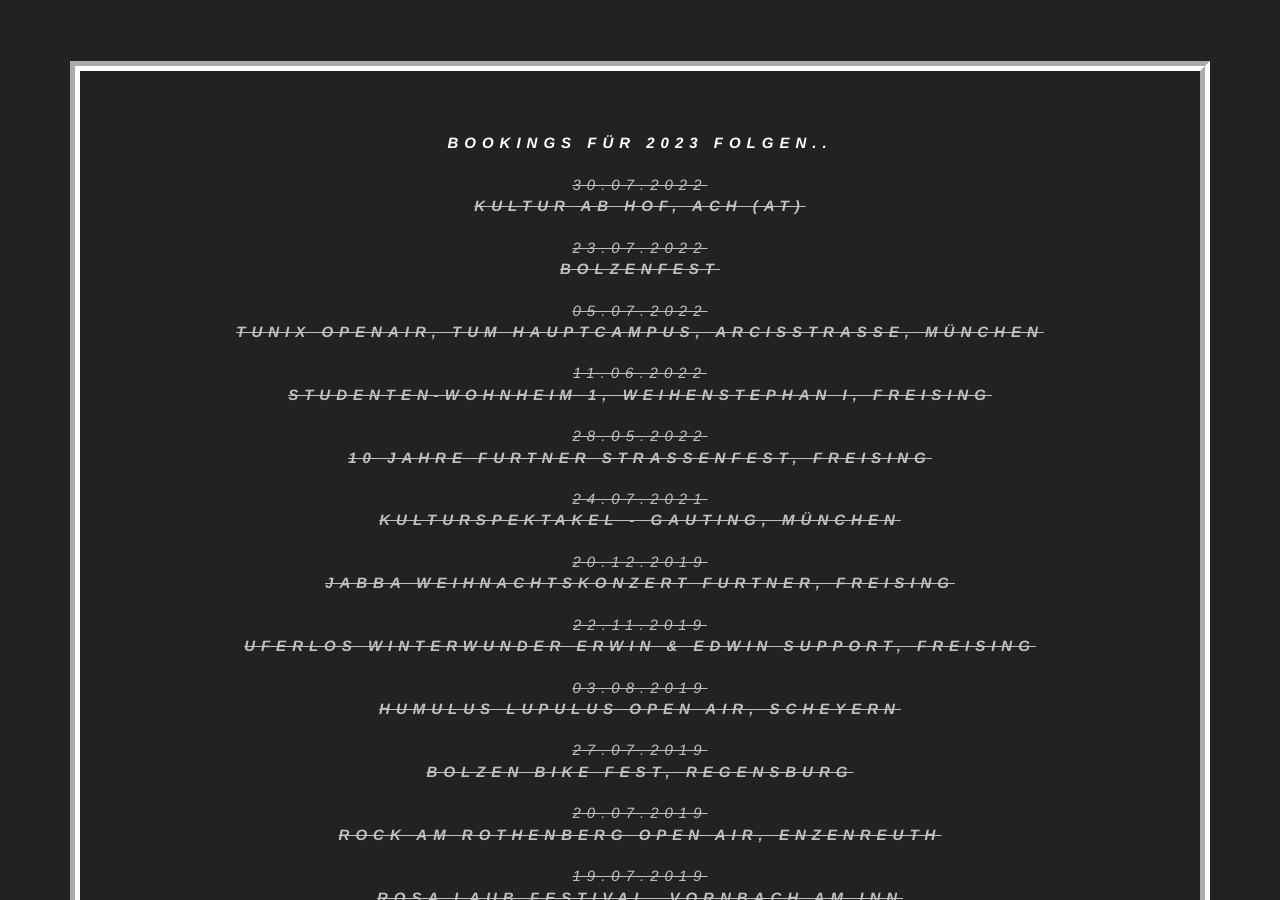
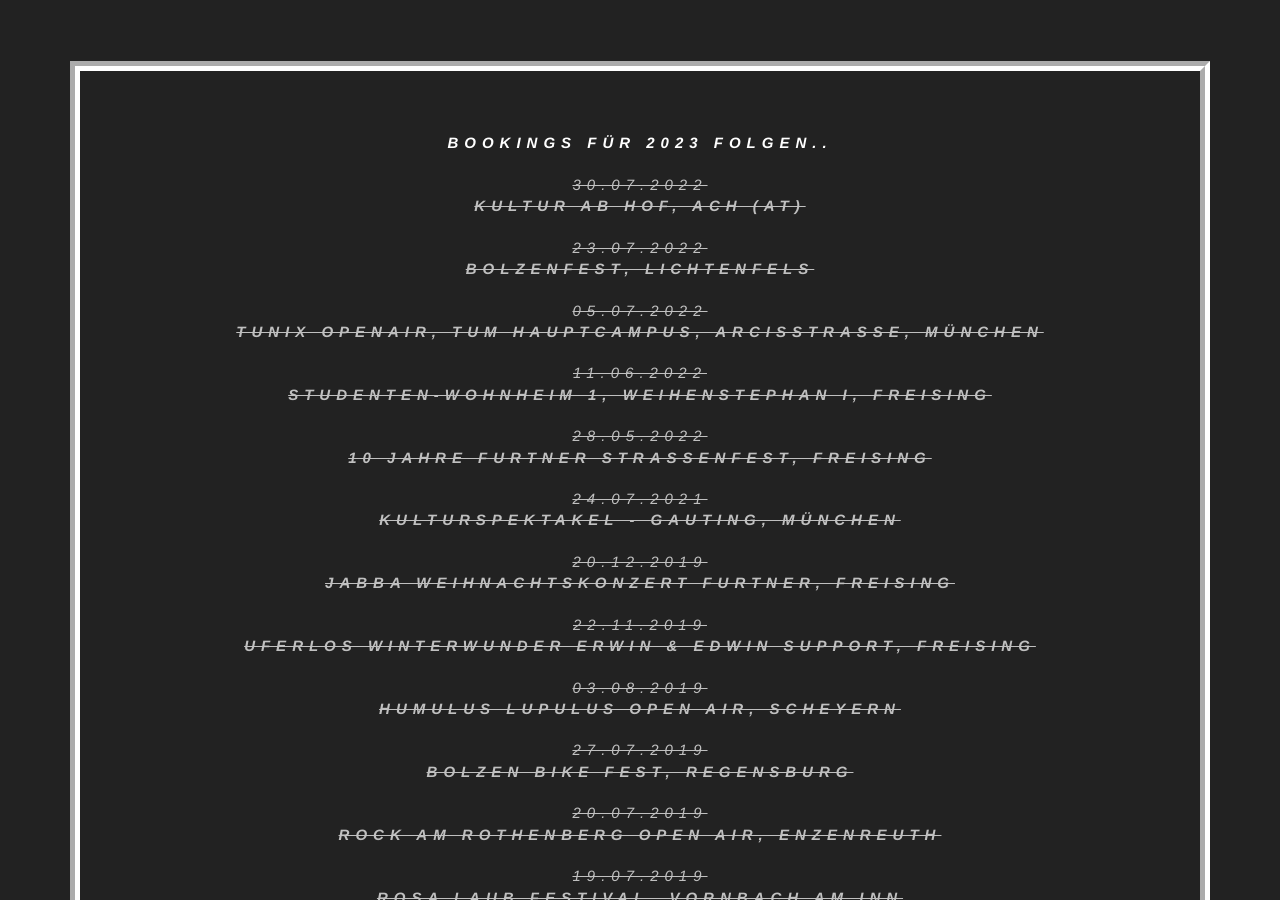
Before and after one commit to jabbadafunk/jabbadafunk.github.io, a Jekyll site: the page built from index.html, in a window 1280 px wide and 900 px high, scrolled down 1013 px. Built offline with Jekyll 4.4.1, drawn with Linux system fonts in a browser that asks for light colours.

Commit message:
Update gigs.yml

```diff
--- a/_data/gigs.yml
+++ b/_data/gigs.yml
@@ -6,7 +6,7 @@
 - location: Kultur ab Hof, Ach (AT)
   date: 2022-07-30T00:00:00.000+00:00
   completed: true
-- location: Bolzenfest
+- location: Bolzenfest, Lichtenfels
   date: 2022-07-23T00:00:00.000+00:00
   completed: true
 - location: TUNIX OpenAir, TUM Hauptcampus, Arcisstraße, München
```
